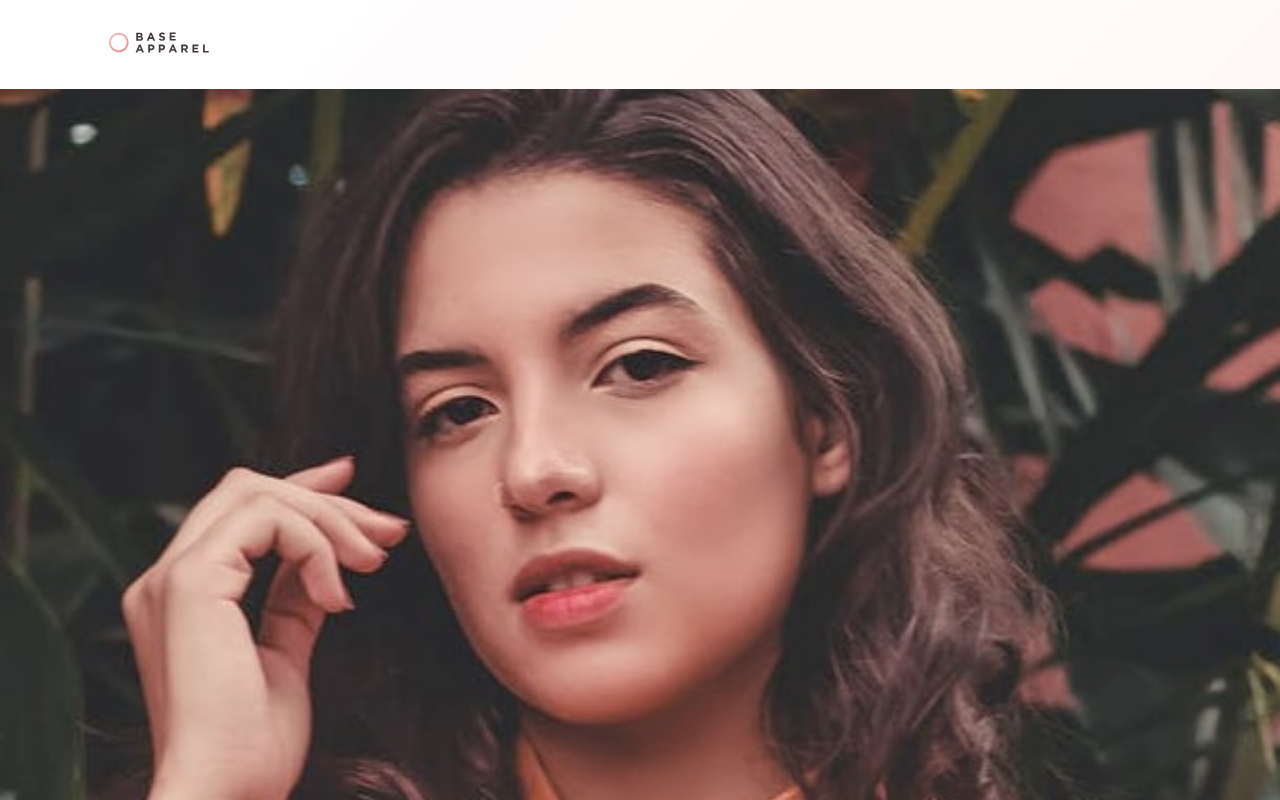
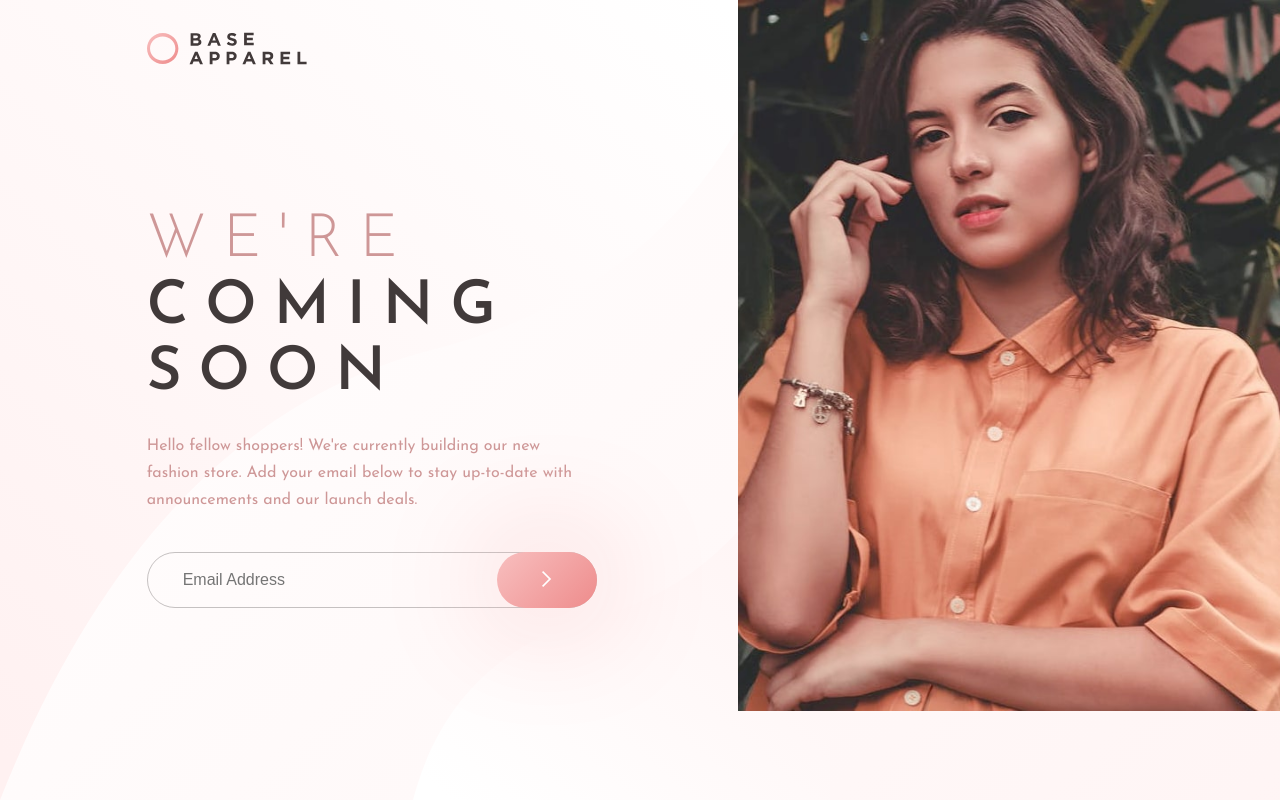
Before and after one commit to edsonv/base-apparel-coming-soon, a React (Create React App) app: page / in a window 1280 px wide. Shown: the top 800 px of the page. Built offline with nearby package versions, Linux system fonts and the light colour scheme.

Commit message:
Last commit

```diff
--- a/public/index.html
+++ b/public/index.html
@@ -24,9 +24,9 @@
   <title>Frontend Mentor | Base Apparel coming soon page</title>
 </head>
 
-<body id="root">
+<body>
   <noscript>You need to enable JavaScript to run this app.</noscript>
-  <!-- <div id="root"></div> -->
+  <div id="root"></div>
   <!--
       This HTML file is a template.
       If you open it directly in the browser, you will see an empty page.
--- a/src/assets/scss/Home.scss
+++ b/src/assets/scss/Home.scss
@@ -2,10 +2,11 @@
   box-sizing: border-box;
   margin: 0;
   padding: 0;
+  font-size: 16px;
 }
 body {
-  padding-top: 32px;
   height: 100vh;
+  font-family: 'Josefin Sans', sans-serif, system-ui;
   background: linear-gradient(135deg, hsl(0, 0%, 100%), hsl(0, 100%, 98%)), linear-gradient(135deg, hsl(0, 80%, 86%), hsl(0, 74%, 74%));
 }
 
@@ -32,18 +33,21 @@ body {
 }
 
 .hero-section > .navbar{
+  // padding-top: 32px;
+  // margin-bottom: 32px;
+  margin: 32px 0;
+
   .logo {
     max-width: 100px;
     height: auto;
     width: 100%;
-    margin-bottom: 32px;
     margin-left: 8.52vw;
   }
 }
 
 .hero-section > .aside {
+  margin-bottom: 46px;
   > .image {
-    margin-bottom: 46px;
     width: 100%;
   }
 }
@@ -63,21 +67,22 @@ body {
     max-width: 285px;
     font-weight: 600;
     color: hsl(0, 6%, 24%);
-    margin: auto;
+    margin: 0 auto;
     line-height: 1.06;
   }
 
   > .title > .-first-line {
     color: hsl(0, 36%, 70%);
     font-weight: 300;
+    font-size: 38px;
   }
 
   > .lead {
     padding-bottom: 38px;
-    margin: auto;
+    margin: 0 auto;
     width: 100%;
     max-width: 310px;
-    line-height: 1.67;
+    // line-height: 1.67;
     font-size: 14px;
     color: hsl(0, 36%, 70%);
     text-align: center;
@@ -87,7 +92,7 @@ body {
   > .form {
     position: relative;
     max-width: 310px;
-    margin: auto;
+    margin: 0 auto;
   }
 
   > .form > .-email {
@@ -100,6 +105,7 @@ body {
     background: none;
     font-size: 14px;
     line-height: 1.25;
+    color: hsl(0, 6%, 24%);
   }
 
   > .form > .-email:focus-visible {
@@ -128,5 +134,72 @@ body {
   }
 }
 
-// .hero-container {
-// }
+@media screen and (min-width: 991.98px) {
+  body {
+    background: url('../images/bg-pattern-desktop.svg') top left/contain no-repeat, linear-gradient(135deg, hsl(0, 0%, 100%), hsl(0, 100%, 98%)), linear-gradient(135deg, hsl(0, 80%, 86%), hsl(0, 74%, 74%));
+  }
+  .hero-section {
+    grid-template-columns: auto 42.361vw;
+    grid-template-rows: auto 1fr;
+    grid-template-areas:
+      "navbar aside"
+      "header aside";
+      margin-left: 11.458vw;
+  }
+
+  .hero-section > .navbar {
+    > .logo {
+      margin-left: 0;
+      max-width: 160px;
+    }
+  }
+
+  .hero-section > .aside {
+    margin: unset;
+  }
+
+  .hero-section > .header {
+    > .title {
+      font-size: 60px;
+      line-height: 1.11;
+      letter-spacing: 17px;
+      max-width: 400px;
+    }
+
+    > .title > .-first-line {
+      font-size: 60px;
+    }
+
+    > .lead {
+      font-size: 16px;
+      line-height: 1.70;
+      max-width: 450px;
+    }
+
+    > .form {
+      max-width: 450px;
+    }
+
+    > .form > .-email {
+      height: 56px;
+      font-size: 16px;
+      padding-right: 135px;
+      padding-left: 35px;
+    }
+
+    > .form > .-submit {
+      height: 56px;
+      width: 100px;
+    }
+    > .title,
+    > .lead,
+    > .form {
+      margin: 0;
+    }
+
+    > .title,
+    > .lead {
+      text-align: left;
+    }
+  }
+}
--- a/src/views/Home.jsx
+++ b/src/views/Home.jsx
@@ -18,34 +18,10 @@ const Home = () => {
           </form>
         </header>
         <aside className="aside">
-          <img className="image" src={ HeroMobile } srcSet={ `${HeroMobile} 375w, ${HeroDesktop} 1440w` } alt="" />
+          <img className="image" src={ HeroMobile } srcSet={ `${HeroMobile} 991w, ${HeroDesktop} 992w` } alt="" />
         </aside>
       </section>
     </>
-
-    // <div className="container-fluid">
-    //   <nav className="row navbar-container justify-content-center">
-    //     <div className="col-10">
-    //       <img className="logo" src={ Logo } alt="Base Apparel Logo" />
-    //     </div>
-    //   </nav>
-    //   <header className="row hero-container justify-content-center">
-    //     <div className="col-12 col-xl-5 order-2 gx-0">
-    //       <img className="image" src={ HeroMobile } srcset={ `${HeroMobile} 375w, ${HeroDesktop} 1440w` } alt="" />
-    //     </div>
-    //     <div className="col-10 col-xl-7 order-1">
-    //       <h1 className="title text-center mx-auto"><span className="-first-line">We're</span> coming soon</h1>
-    //       <p className="lead text-center">Hello fellow shoppers! We're currently building our new fashion store. Add your email below to stay up-to-date with announcements and our launch deals.</p>
-    //       <form className="form" action="">
-    //         <div>
-    //           <input type="email" name="" id="" className="input -email" placeholder="Email Address" />
-    //         </div>
-    //         <button className="button -submit" type="submit"><i className="icon-arrow"></i></button>
-    //       </form>
-    //     </div>
-    //   </header>
-    // </div>
-
   )
 }
 
```
